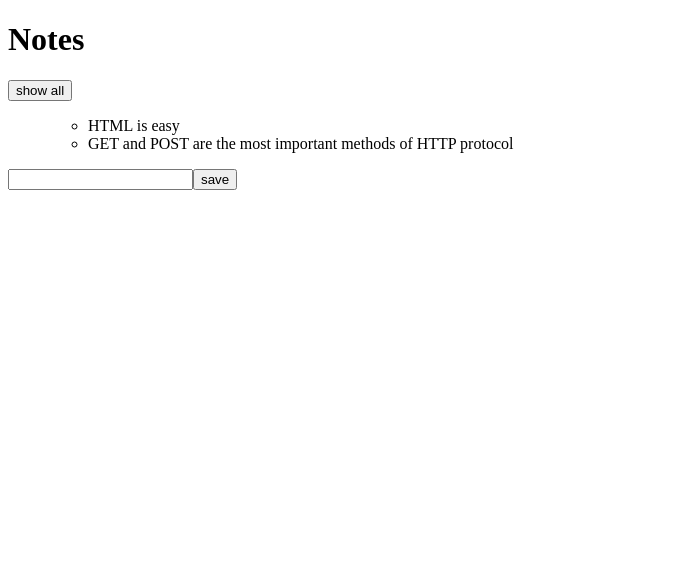
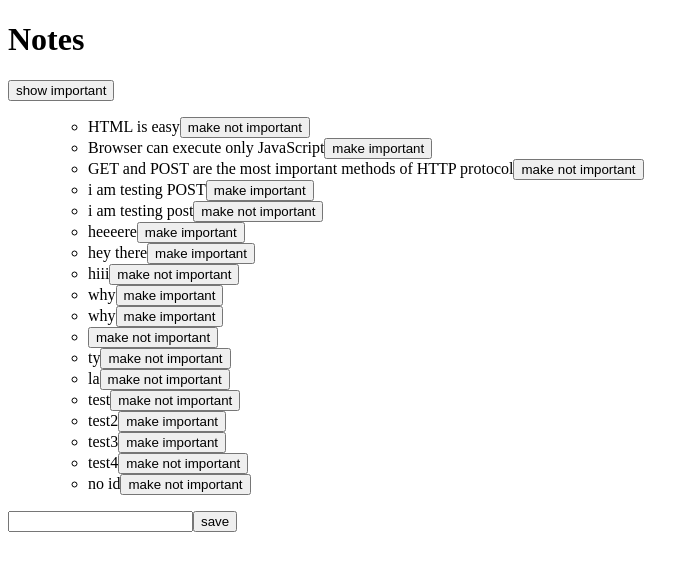
Before and after one commit to diegoram23/part1, a React (Vite) app: page / in a window 1280 px wide. Shown: the top 570 px of the page, without its empty margins (0-699 px from the left). Built offline with nearby package versions, Linux system fonts and the light colour scheme; data requests are answered from the project's data file.

Commit message:
axios put request working to modify notes.important

```diff
--- a/db.json
+++ b/db.json
@@ -14,6 +14,97 @@
       "id": 3,
       "content": "GET and POST are the most important methods of HTTP protocol",
       "important": true
+    },
+    {
+      "content": "i am testing POST",
+      "important": false,
+      "id": 4
+    },
+    {
+      "content": "i am testing post",
+      "important": true,
+      "id": 5
+    },
+    {
+      "content": "heeeere",
+      "important": false,
+      "id": 6
+    },
+    {
+      "content": "hey there",
+      "important": false,
+      "id": 7
+    },
+    {
+      "content": "hiii",
+      "important": true,
+      "id": 8
+    },
+    {
+      "content": "why",
+      "important": false,
+      "id": 9
+    },
+    {
+      "content": "why",
+      "important": false,
+      "id": 10
+    },
+    {
+      "0": {
+        "0": {
+          "0": {
+            "0": {
+              "content": "he",
+              "important": false,
+              "id": 11
+            },
+            "important": true,
+            "id": 11
+          },
+          "important": true,
+          "id": 11
+        },
+        "important": true,
+        "id": 11
+      },
+      "important": true,
+      "id": 11
+    },
+    {
+      "content": "ty",
+      "important": true,
+      "id": 12
+    },
+    {
+      "content": "la",
+      "important": true,
+      "id": 13
+    },
+    {
+      "content": "test",
+      "important": true,
+      "id": 14
+    },
+    {
+      "content": "test2",
+      "important": false,
+      "id": 15
+    },
+    {
+      "content": "test3",
+      "important": false,
+      "id": 16
+    },
+    {
+      "content": "test4",
+      "important": true,
+      "id": 17
+    },
+    {
+      "content": "no id",
+      "important": true,
+      "id": 18
     }
   ]
 }
--- a/src/App.jsx
+++ b/src/App.jsx
@@ -5,30 +5,29 @@ import Note from './components/Note'
 const App = () => {
   const [notes, setNotes] = useState([])
   const [newNote, setNewNote] = useState('')
-  const [showAll, setShowAll] = useState(false)
+  const [showAll, setShowAll] = useState(true)
 
   useEffect(() => {
-    console.log('effect')
     axios
       .get('http://localhost:3001/notes')
       .then(response => {
-        console.log('promise fulfilled')
         setNotes(response.data)
       })
   }, [])
-
-  console.log('render', notes.length, 'notes')
 
   const addNote = (event) => {
     event.preventDefault()
     const noteObject = {
       content: newNote,
-      important: Math.random() > 0.5,
-      id: notes.length + 1,
+      important: Math.random() > 0.5
     }
 
-    setNotes(notes.concat(noteObject))
-    setNewNote('')
+    axios
+      .post('http://localhost:3001/notes', noteObject)
+      .then(res => {
+        setNotes(notes.concat(res.data))
+        setNewNote('')
+      })
   }
 
   const handleNoteChange = (event) => {
@@ -39,18 +38,34 @@ const App = () => {
     ? notes
     : notes.filter(note => note.important)
 
+  const toggleImportance = (id) => {
+    const note = notes.find(note => note.id === id)
+    const changedNoteObj = {
+      ...note,
+      important: !note.important
+    }
+    axios
+      .put(`http://localhost:3001/notes/${id}`, changedNoteObj)
+      .then(res => {
+        setNotes(notes.map(note => note.id !== id ? note : res.data))
+      })
+  }
+
   return (
     <div>
       <h1>Notes</h1>
       <div>
         <button onClick={() => setShowAll(!showAll)}>
-          show {showAll ? 'important' : 'all' }
+          show {showAll ? 'important' : 'all'}
         </button>
       </div>
       <ul>
         <ul>
           {notesToShow.map(note =>
-            <Note key={note.id} note={note} />
+            <Note
+              key={note.id}
+              note={note}
+              toggleImportance={() => toggleImportance(note.id)} />
           )}
         </ul>
       </ul>
--- a/src/components/Note.jsx
+++ b/src/components/Note.jsx
@@ -1,7 +1,14 @@
-const Note = ({ note }) => {
-    return (
-      <li>{note.content}</li>
-    )
-  }
+const Note = ({ note, toggleImportance }) => {
 
-  export default Note
+  const label = note.important
+    ? 'make not important' : 'make important'
+
+  return (
+    <li>{note.content}
+      <button onClick={toggleImportance}>{label}</button>
+    </li>
+
+  )
+}
+
+export default Note
```
Lines whose indentation alone changed are shown as unchanged.
